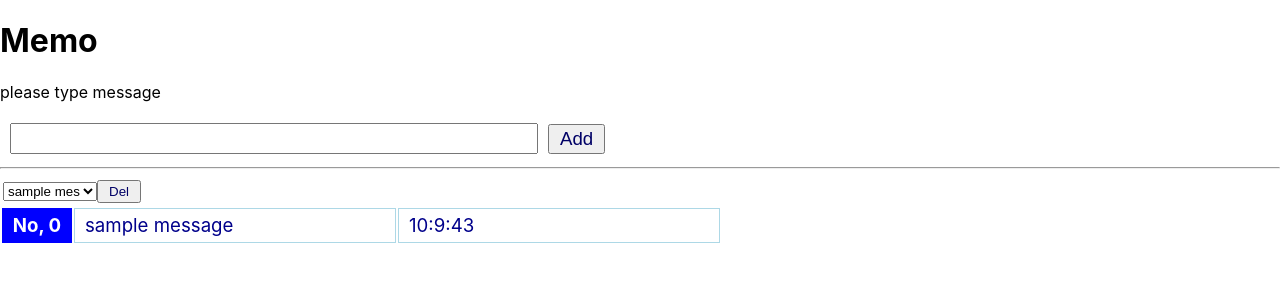
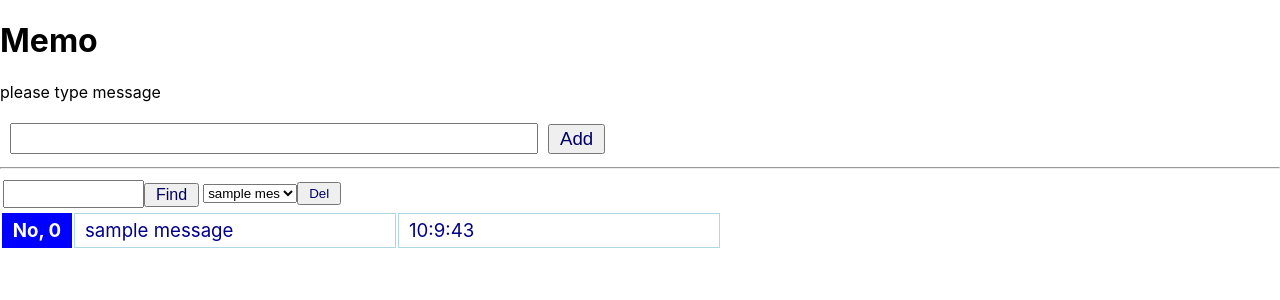
Before and after one commit to kitoriaaa/Memo-App, a React (Create React App) app in the folder memo-app/: page / in a window 1280 px wide. Shown: the top 300 px of the page. Built offline with nearby package versions, Linux system fonts and the light colour scheme.

Commit message:
Add FindForm component

```diff
--- a/memo-app/src/App.js
+++ b/memo-app/src/App.js
@@ -26,6 +26,7 @@ class App extends Component {
         <table>
           <tbody>
             <tr>
+              <td style={this.id}><FindForm /></td>
               <td style={this.td}><DelForm /></td>
             </tr>
           </tbody>
--- /dev/null
+++ b/memo-app/src/memo/FindForm.js
@@ -0,0 +1,55 @@
+import React, { Component } from 'react';
+import { connect } from 'react-redux';
+import { findMemo } from './Store';
+
+
+
+class FindForm extends Component {
+  input = {
+    fontSize: "14pt",
+    color: "#006",
+    padding: "0xp",
+  }
+  btn = {
+    fontSize: "12pt",
+    color: "#006",
+    padding: "1px 10px",
+  }
+
+  constructor(props) {
+    super(props);
+    this.state = {
+      text: ''
+    }
+    this.doAction = this.doAction.bind(this);
+    this.doChange = this.doChange.bind(this);
+  }
+
+  doAction(e) {
+    e.preventDefault();
+    let action = findMemo(this.state.text);
+    this.props.dispatch(action);
+  }
+
+  doChange(e) {
+    this.setState({
+      text: e.target.value
+    });
+  }
+
+
+  render() {
+    console.log(this.state.message);
+    return (
+      <div>
+        <form onSubmit={this.doAction}>
+          <input type="text" size="10" onChange={this.doChange} style={this.input} value={this.state.text} />
+          <input type="submit" style={this.btn} value="Find"></input>
+        </form>
+      </div>
+    );
+  }
+}
+
+
+export default connect()(FindForm);
```
